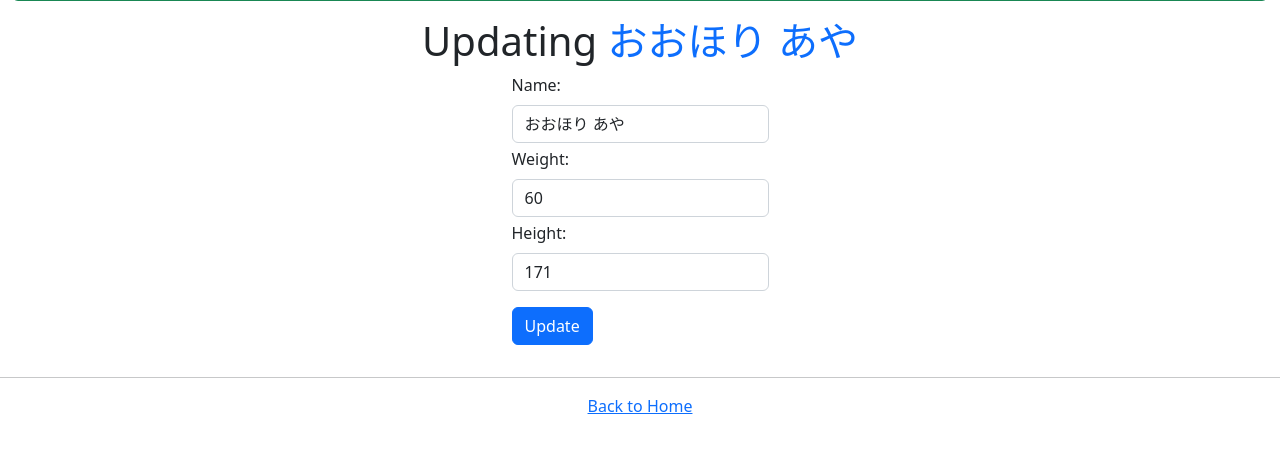
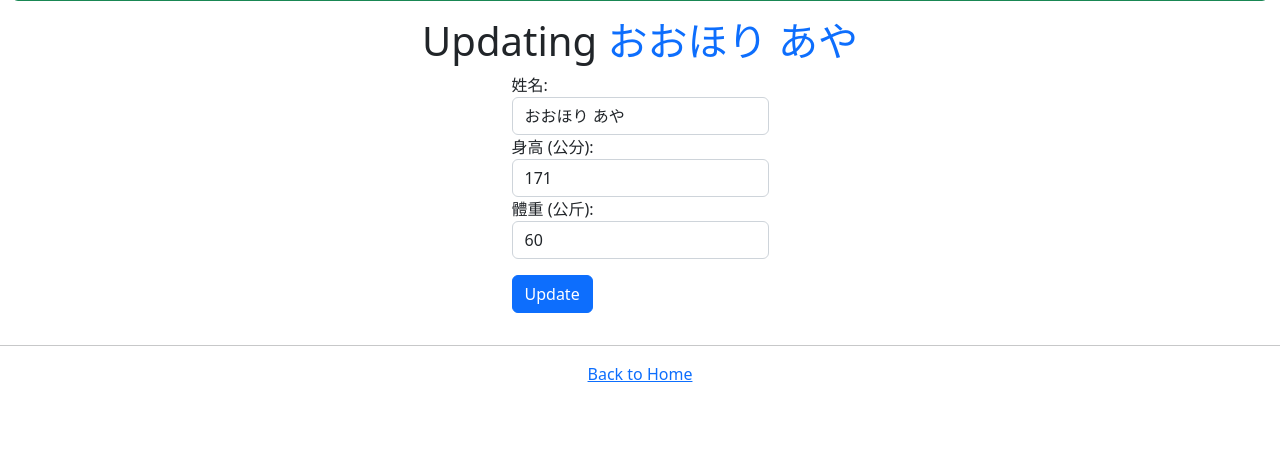
Before and after one commit to nlhsueh/dj_bmi, a Django app: page /bmi/update/9 in a window 1280 px wide. Shown: the part 280-733 px from the top of the page. Run offline with Django 3.2, Linux system fonts and the light colour scheme; data comes from the database, SQL or seed files in the repository; both versions use the stored data as it was after the commit.

Commit message:
use FormModel to show the update form

```diff
--- a/bmi/forms.py
+++ b/bmi/forms.py
@@ -6,3 +6,9 @@ class PeopleModelForm(forms.ModelForm):
     class Meta:
         model = People
         fields = ['pname', 'h', 'w']
+
+        widgets = {
+            'pname': forms.TextInput(attrs={'class': 'form-control', 'readonly': 'readonly'}),
+            'h': forms.NumberInput(attrs={'class': 'form-control'}),
+            'w': forms.NumberInput(attrs={'class': 'form-control'}),
+        }
--- a/bmi/models.py
+++ b/bmi/models.py
@@ -11,6 +11,9 @@ class People(models.Model):
     def __str__(self):
         return self.pname
 
+    class Meta:
+        ordering = ['h']
+
 
 class Level(models.Model):
     title = models.CharField(max_length=10)
--- a/bmi/templates/update_people.html
+++ b/bmi/templates/update_people.html
@@ -5,18 +5,10 @@ BMI System- Update data
 {% endblock %}
 
 {% block extraCSS %}
-<style>
-    /* label,
-    input,
-    submit {
-        display: block;
-        margin: 5px;
-    } */
-</style>
 {% endblock %}
 
 {% block headline %}
-Updating <span class="text-primary"> {{p.pname}} </span>
+Updating <span class="text-primary"> {{form.pname.value}} </span>
 {% endblock %}
 
 {% block content %}
@@ -24,24 +16,22 @@ Updating <span class="text-primary"> {{p.pname}} </span>
 <form action="" method="POST">
     {% csrf_token %}
     <div class="mb-3">
-        <div class="mb-1">
-            <label class="form-label" for="pname">Name: </label>
-            <input class="form-control" type="text" id="pname" name="pname" value="{{ p.pname }}" readonly>
-        </div>
-
-        <div class="mb-1">
-            <label class="form-label" for="weight">Weight: </label>
-            <input class="form-control" type="number" id="weight" name="w" value={{ p.w }}>
-        </div>
-
-        <div class="mb-1">
-            <label class="form-label" for="weight">Height: </label>
-            <input class="form-control" type="number" id="height" name="h" value={{ p.h }}>
-        </div>
+        {{ form.as_table }}
     </div>
 
     <input class="btn btn-primary" type="submit" value="Update">
-
 </form>
 
 {% endblock %}
+
+<!-- <form action="" method="POST">
+    {% csrf_token %}
+    <div class="form-group">
+        <div class="form-group col-md-6">
+
+            {{ form.as_p }}
+
+            <input class="btn btn-success" type="submit" value="update" />
+        </div>
+    </div>
+</form> -->
--- a/bmi/views.py
+++ b/bmi/views.py
@@ -48,9 +48,12 @@ def update(request, id):
             print ('form.errors: ', form.errors)
             return render(request, "find_fail.html", {'error_msg': 'ID not found'})
 
-    # GET
+    # GET, generate a form and pass to update_people.html
     p = People.objects.get(id=id)
     if p:
-        return render(request, "update_people.html", {'p': p})
+        form = PeopleModelForm(instance = p)
+
+        context = {'form':form}
+        return render(request, "update_people.html", context)
     else:
         return render(request, "find_fail.html", {'error_msg': 'ID not found'})
```
Also changed, not shown: db.sqlite3.
